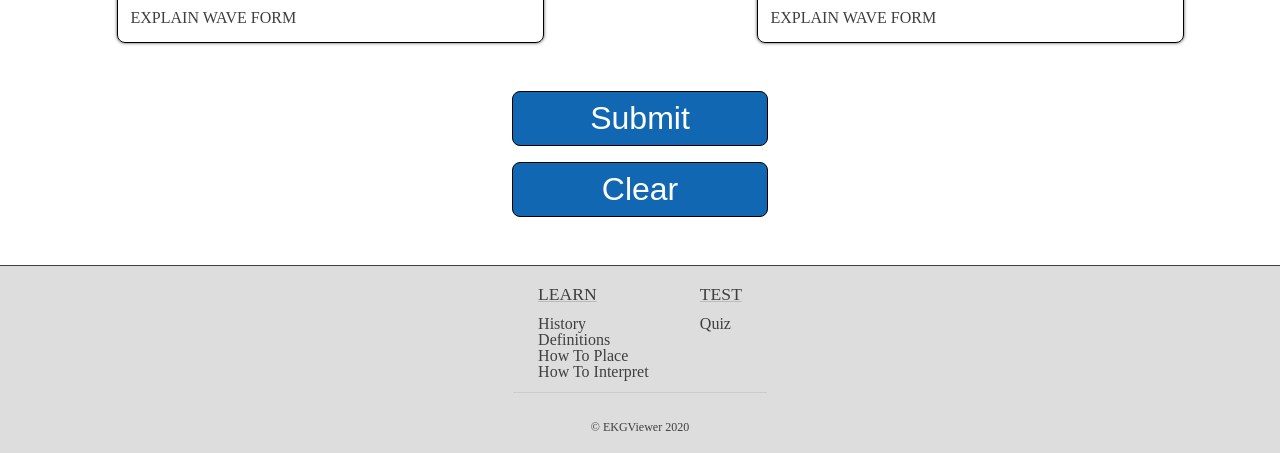
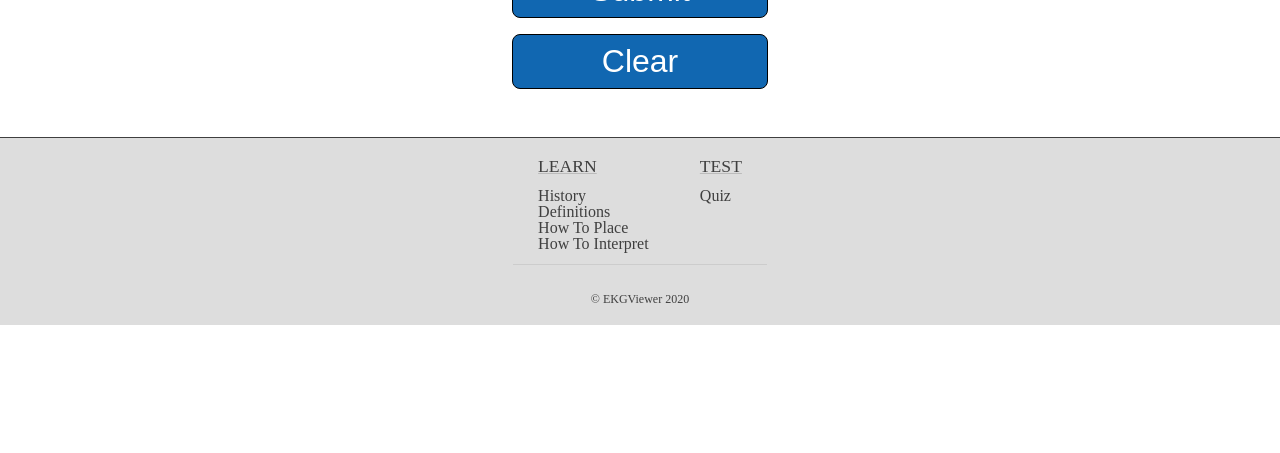
Before and after one commit to roched1atwit/EKGViewer, a PHP site: page /quiz in a window 1280 px wide. Shown: the part 2472-2925 px from the top of the page. After the commit the page ends 2797 px from the top, so only its background shows below. Run offline with PHP 8.4, Linux system fonts and the light colour scheme.

Commit message:
Remove img answer figure caption

```diff
--- a/src/css/quiz.css
+++ b/src/css/quiz.css
@@ -64,10 +64,6 @@ form {
     padding: 1vh 1vw;
 }
 
-.answer-wrapper article figcaption {
-    padding: 1vh 0;
-}
-
 .answer-wrapper article p {
     padding: 1vh 1vw;
 }
--- a/src/quiz.php
+++ b/src/quiz.php
@@ -49,25 +49,21 @@ include "./templates/quiz/image-answer-question.php";
                         "A",
                         "https://upload.wikimedia.org/wikipedia/commons/thumb/9/9e/SinusRhythmLabels.svg/280px-SinusRhythmLabels.svg.png",
                         "IMG ALT",
-                        "EXPLAIN WAVE FORM"
                     ),
                     new ImageAnswerData(
                         "B",
                         "https://upload.wikimedia.org/wikipedia/commons/thumb/9/9e/SinusRhythmLabels.svg/280px-SinusRhythmLabels.svg.png",
                         "IMG ALT",
-                        "EXPLAIN WAVE FORM"
                     ),
                     new ImageAnswerData(
                         "C",
                         "https://upload.wikimedia.org/wikipedia/commons/thumb/9/9e/SinusRhythmLabels.svg/280px-SinusRhythmLabels.svg.png",
                         "IMG ALT",
-                        "EXPLAIN WAVE FORM"
                     ),
                     new ImageAnswerData(
                         "D",
                         "https://upload.wikimedia.org/wikipedia/commons/thumb/9/9e/SinusRhythmLabels.svg/280px-SinusRhythmLabels.svg.png",
                         "IMG ALT",
-                        "EXPLAIN WAVE FORM"
                     )
                 )
             ))->output();
@@ -79,25 +75,21 @@ include "./templates/quiz/image-answer-question.php";
                         "A",
                         "https://upload.wikimedia.org/wikipedia/commons/thumb/9/9e/SinusRhythmLabels.svg/280px-SinusRhythmLabels.svg.png",
                         "IMG ALT",
-                        "EXPLAIN WAVE FORM"
                     ),
                     new ImageAnswerData(
                         "B",
                         "https://upload.wikimedia.org/wikipedia/commons/thumb/9/9e/SinusRhythmLabels.svg/280px-SinusRhythmLabels.svg.png",
                         "IMG ALT",
-                        "EXPLAIN WAVE FORM"
                     ),
                     new ImageAnswerData(
                         "C",
                         "https://upload.wikimedia.org/wikipedia/commons/thumb/9/9e/SinusRhythmLabels.svg/280px-SinusRhythmLabels.svg.png",
                         "IMG ALT",
-                        "EXPLAIN WAVE FORM"
                     ),
                     new ImageAnswerData(
                         "D",
                         "https://upload.wikimedia.org/wikipedia/commons/thumb/9/9e/SinusRhythmLabels.svg/280px-SinusRhythmLabels.svg.png",
                         "IMG ALT",
-                        "EXPLAIN WAVE FORM"
                     )
                 )
             ))->output();
--- a/src/templates/quiz/image-answer-data.php
+++ b/src/templates/quiz/image-answer-data.php
@@ -4,14 +4,12 @@ class ImageAnswerData
     private $_headerText;
     private $_imgPath;
     private $_imgAlt;
-    private $_answerText;
 
-    function __construct($headerText, $imgPath, $imgAlt, $answerText)
+    function __construct($headerText, $imgPath, $imgAlt)
     {
         $this->_headerText = $headerText;
         $this->_imgPath = $imgPath;
         $this->_imgAlt = $imgAlt;
-        $this->_answerText = $answerText;
     }
 
     function getHeaderText()
@@ -28,10 +26,5 @@ class ImageAnswerData
     {
         return $this->_imgAlt;
     }
-
-    function getAnswerText()
-    {
-        return $this->_answerText;
-    }
 }
 ?>
--- a/src/templates/quiz/image-answer-question.php
+++ b/src/templates/quiz/image-answer-question.php
@@ -27,7 +27,6 @@ class ImageAnswerQuestion
             echo "</header>";
             echo "<figure>";
             echo "<img src='" . $this->_answers[$i]->getImgPath() . "' alt='" . $this->_answers[$i]->getImgAlt() . "'>";
-            echo "<figcaption>" . $this->_answers[$i]->getAnswerText() . "</figcaption>";
             echo "</figure>";
             echo "</article>";
             echo "</label>";
```
